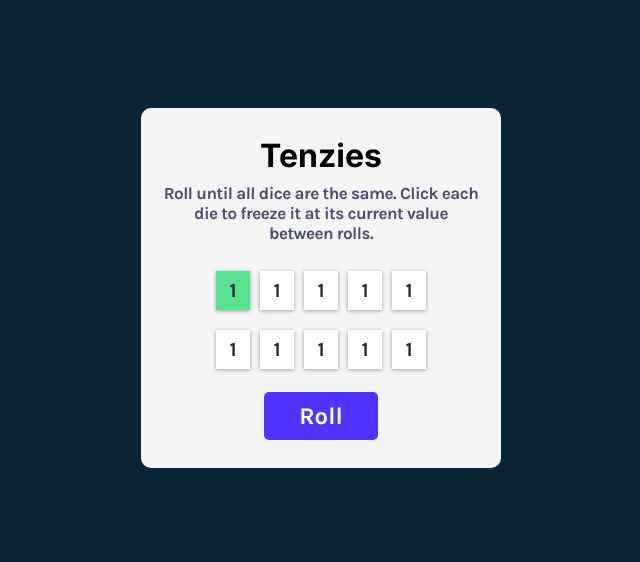
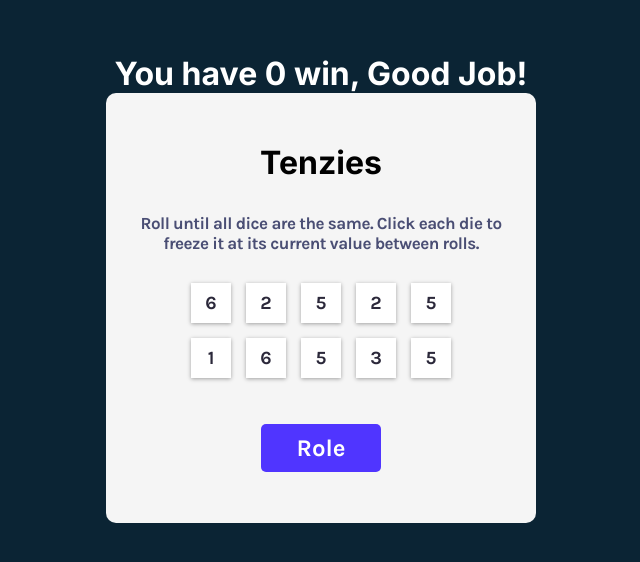
Before and after one commit to NikaBotchorishvili/React--Tenzies, a React (Vite) app: page / in a window 1280 px wide. Shown: the part 112-674 px from the top of the page, without its empty margins (319-959 px from the left). Built offline with nearby package versions, Linux system fonts and the light colour scheme.

Commit message:
Reset when win, win counter, confetti

```diff
--- a/package.json
+++ b/package.json
@@ -9,8 +9,11 @@
     "preview": "vite preview"
   },
   "dependencies": {
+    "nanoid": "^4.0.0",
     "react": "^18.2.0",
-    "react-dom": "^18.2.0"
+    "react-confetti": "^6.1.0",
+    "react-dom": "^18.2.0",
+    "react-use": "^17.4.0"
   },
   "devDependencies": {
     "@types/react": "^18.0.17",
--- a/src/assets/css/styles.css
+++ b/src/assets/css/styles.css
@@ -9,19 +9,24 @@ body {
 
 .tenzies {
 	display: flex;
+	flex-direction: column;
 	width: 100%;
 	height: 100vh;
 	justify-content: center;
 	place-items: center;
 }
 
+.wins-counter{
+	color: white;
+	font-family: "Inter", sans-serif;
+}
 .container {
 	display: flex;
 	flex-direction: column;
 	align-items: center;
 	background-color: #f5f5f5;
-	height: 320px;
-	width: 320px;
+	height: 390px;
+	width: 390px;
 	padding: 20px;
 	border-radius: 10px;
 	justify-content: space-evenly;
@@ -41,40 +46,57 @@ body {
 }
 
 .dice-container {
-	display: flex;
-	flex-direction: column;
-	gap: 20px;
-	margin-top: 20px;
-}
-.flex {
-	display: flex;
-	gap: 10px;
+	display: grid;
+	grid-template-columns: repeat(5, 1fr);
+	gap: 15px;
 }
 
 .dice {
+	display: flex;
+	justify-content: center;
+	align-items: center;
+	padding: 5px;
+	width: 30px;
+	height: 30px;
+	box-shadow: rgba(0, 0, 0, 0.35) 0px 1px 4px;
 	background-color: #ffffff;
-	width: 18px;
-    padding: 8px;
-	box-shadow: rgba(0, 0, 0, 0.35) 0px 1px 4px;
-    color: #2B283A;
-    font-family: "Karla", sans-serif;
-    font-weight: 700;
-    font-size: 1.25rem;
+	cursor:pointer;
 }
 
-
-.roll-btn{
+.roll-btn {
 	margin-top: 15px;
-    background-color: #5035FF;
+	background-color: #5035ff;
 	color: #ffffff;
 	padding: 10px 35px;
 	font-size: 1.5rem;
 	border-radius: 5px;
 	border: none;
-    font-family: 'Karla', sans-serif;
+	font-family: "Karla", sans-serif;
 	font-weight: bold;
+	cursor: pointer;
 }
 
-.dice-active{
-    background-color: #59E391;
+.dice-num {
+	font-family: "Karla", sans-serif;
+	font-weight: 700;
+	color: #2b283a;
 }
+
+
+.counter{
+	display: flex;
+	width: 100px;
+	margin: 10px auto 0 auto;
+	padding: 15px 25px;
+	border: 3px solid black;
+	border-radius: 30%;
+}
+
+.counter-container{
+	display: flex;
+	gap: 7px;
+	margin: 0 auto;
+	font-size: 2rem;
+	font-family: "Karla", sans-serif;
+	color: white;
+}
--- /dev/null
+++ b/src/components/Dice.jsx
@@ -0,0 +1,12 @@
+import React from "react";
+
+export default function Dice(props) {
+	const { value, isHeld, id, onClick } = props;
+
+    const styles = {
+        backgroundColor: isHeld ? "#59E391": "white"
+    }
+	return (
+        <div style={styles} onClick={(event) => onClick(event, id)} className="dice"><h3 className="dice-num ">{ value }</h3></div>
+    )
+}
--- a/src/components/Tenzies.jsx
+++ b/src/components/Tenzies.jsx
@@ -1,8 +1,84 @@
-import React from "react";
+import React, { useEffect, useState } from "react";
+import Dice from "./Dice";
+import { nanoid } from "nanoid";
+import Confetti from "react-confetti";
+import { useWindowSize } from "react-use";
+import Timer from "./Timer";
 
 export default function Tenzies() {
+	const [dice, setDice] = useState(generateRandomDices());
+	const [tenzies, setTenzies] = useState(false);
+	const [winsCounter, setWinsCounter] = useState(0);
+
+	useEffect(() => {
+		const firstValue = dice[0].value;
+		const allDiceHeld = dice.every((d) => d.isHeld);
+		const allValuesSame = dice.every((d) => d.value == firstValue);
+
+		if (allDiceHeld && allValuesSame) {
+			setTenzies(true);
+		}
+	}, [dice]);
+
+	function generateRandomDices() {
+		const newDices = [];
+		for (let i = 0; i < 10; i++) {
+			const randomValue = Math.ceil(Math.random() * 6);
+
+			newDices.push({
+				value: randomValue,
+				isHeld: false,
+				id: nanoid(),
+			});
+		}
+
+		return newDices;
+	}
+	const DiceElements = dice.map((d) => {
 		return (
+			<Dice
+				value={d.value}
+				isHeld={d.isHeld}
+				key={d.id}
+				id={d.id}
+				onClick={holdDice}
+			/>
+		);
+	});
+
+	function roll() {
+		if (tenzies) {
+			setTenzies(false);
+			setDice(generateRandomDices());
+			setWinsCounter((prevWinsCounter) => prevWinsCounter + 1);
+		} else {
+			setDice((prevDice) =>
+				prevDice.map((dice) => {
+					return dice.isHeld
+						? dice
+						: { ...dice, value: Math.ceil(Math.random() * 6) };
+				})
+			);
+		}
+	}
+
+	function holdDice(event, key) {
+		setDice((prevDice) =>
+			prevDice.map((dice) => {
+				return key == dice.id ? { ...dice, isHeld: !dice.isHeld } : dice;
+			})
+		);
+	}
+
+	const { width, height } = useWindowSize();
+
+	return (
+		<>
+			{/* <Timer/> */}
 			<main className="tenzies">
+				<h1 className="wins-counter">
+					You have {winsCounter} {winsCounter < 2 ? "win" : "wins"}, Good Job!
+				</h1>
 				<div className="container">
 					<h1 className="title">Tenzies</h1>
 					<small className="description">
@@ -10,25 +86,15 @@ export default function Tenzies() {
 						current value between rolls.
 					</small>
 
-				<div className="dice-container">
-					<div className="first-row flex">
-						<div className="dice dice-active">1</div>
-						<div className="dice">1</div>
-						<div className="dice">1</div>
-						<div className="dice">1</div>
-						<div className="dice">1</div>
-					</div>
-
-					<div className="second-row flex">
-						<div className="dice">1</div>
-						<div className="dice">1</div>
-						<div className="dice">1</div>
-						<div className="dice">1</div>
-						<div className="dice">1</div>
-					</div>
-				</div>
-                <button className="roll-btn">Roll</button>
+					<div className="dice-container">{DiceElements}</div>
+					<button onClick={roll} className="roll-btn">
+						{tenzies ? "Start over" : "Role"}
+					</button>
+					{tenzies && (
+						<Confetti height={height} width={width} numberOfPieces={400} />
+					)}
 				</div>
 			</main>
+		</>
 	);
 }
--- /dev/null
+++ b/src/components/Timer.jsx
@@ -0,0 +1,32 @@
+import React, { useState, useEffect } from "react";
+
+export default function Timer() {
+	const [seconds, setSeconds] = useState(0);
+	const [minutes, setMinutes] = useState(0);
+
+
+	let timer;
+	useEffect(() => {
+		timer = setInterval(() => {
+			setSeconds((prevSeconds) => prevSeconds + 1);
+
+			if (seconds === 59) {
+				setMinutes((prevMinutes) => prevMinutes + 1);
+				setSeconds(0);
+			}
+		}, 1000);
+		return () => clearInterval(timer);
+	});
+
+	return (
+		<div className="counter">
+			<div className="counter-container">
+				<div>{minutes < 10 ? "0" + minutes : minutes}</div>
+
+				<div>:</div>
+
+				<div>{seconds < 10 ? "0" + seconds : seconds}</div>
+			</div>
+		</div>
+	);
+}
```
Also changed, not shown: 1 other file (tests, documents, lock files or other folders). Lines whose indentation alone changed are shown as unchanged.
